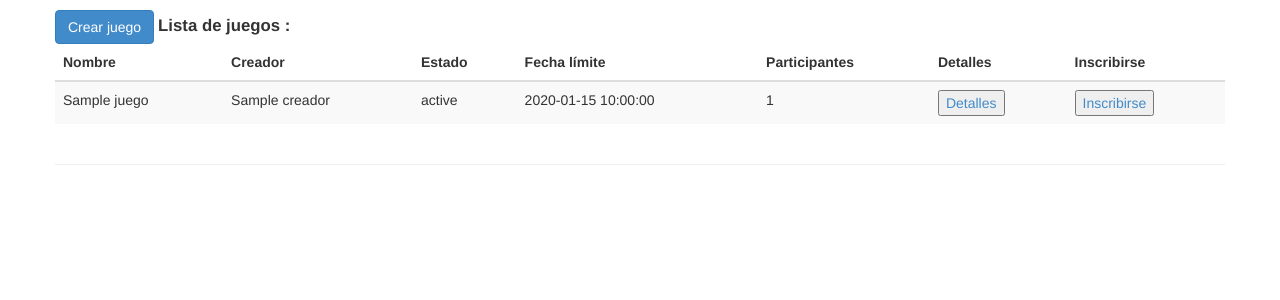
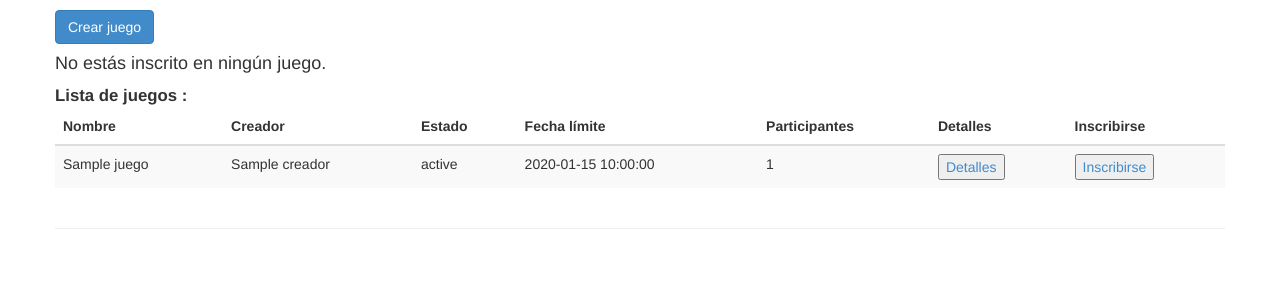
Before and after one commit to AlvaroMAM/GNSS-Galileo, a Flask app: page /juegos in a window 1280 px wide. Shown: the part 51-351 px from the top of the page. Run offline with Flask 2, Linux system fonts and the light colour scheme; a database or web service that is not in the repository returns one stand-in record (values such as "Sample title"); some libraries are stand-ins or nearby versions.

Commit message:
Cambios en /juegos para mostrar inscritos, cambios de texto en /misJuegos

```diff
--- a/app.py
+++ b/app.py
@@ -27,18 +27,18 @@ def index():
 @app.route("/juegos")
 def games ():
     #Juegos participando
-    participando= juegosCollection.find({ })
+    participando= current_user.juegosParticipados
 	#Mostrar todos los juegos excepto los del user
     estado_juego="activo"
     list_juegos = juegosCollection.find( { "creador": { "$ne" : current_user.userEmail } })
-    return render_template('juegos.html',estado=estado_juego,juegos=list_juegos,user=current_user, verBotonInscribirse=True)
+    return render_template('juegos.html', list_participados=participando, estado=estado_juego,juegos=list_juegos,user=current_user, verTodos=True)
 
 @app.route("/misJuegos")
 def myGames ():
 	#Mostrar los juegos abiertos del usuario
 	list_juegos = juegosCollection.find({"creador": { "$eq" :current_user.userEmail}})
 	estado_juego="activo"
-	return render_template('juegos.html',estado=estado_juego,juegos=list_juegos,user=current_user,verBotonInscribirse=False)
+	return render_template('juegos.html', list_participados={},estado=estado_juego,juegos=list_juegos,user=current_user,verTodos=False)
 
 
 # Detalles del juego
@@ -46,7 +46,7 @@ def myGames ():
 def detalles ():
     id=request.values.get("_id")
     current_juego = juegos.find({"_id":ObjectId(id)})
-    return render_template('detalles.html',juego=current_juego,user=current_user) # Aun no existe
+    return render_template('detalles.html', juego=current_juego, user=current_user) # Aun no existe
 
 # Inscripcion al juego
 @app.route("/inscribir", methods=['POST'])
@@ -145,20 +145,10 @@ def logout():
     current_user.disconnect()
     return redirect('/')
 
-
 @app.route('/delete')
 def delete():
     email = request.form['userEmail']
     if email:
-        juegos_creados = juegosCollection.find({'creador' : email})
-        for juego in juegos_creados:
-            for participante in juego.participantes:
-                usuario = usersCollection.find({'userEmail': participante.userEmail})
-                nuevos_juegos = usuario.juegosParticipados.remove(juego)
-                juegos_update = {
-                    'juegosParticipados' : nuevos_juegos
-                }
-                usersCollection.update_one({'_id':participante.id},{'$set':juegos_update})
         response = juegosCollection.delete_many({'creador': email})
         for juego in current_user.juegosParticipados:
             for jugador in juego.participantes:
--- a/templates/juegos.html
+++ b/templates/juegos.html
@@ -3,6 +3,44 @@
 	<hr>
 	</br>
 	<a href="/crearjuego"><button type="submit" class=" btn btn-primary">Crear juego</button></a>
+
+	{% if verTodos %}
+		{% if list_participados[0] %}
+		<b><big>Juegos Inscritos :</big></b>
+		<div class="table-responsive">
+			<table class="table table-striped">
+				<thead>
+					<tr id="row">
+						<th class="nombre">Nombre</th>
+						<th class="creador">Creador</th>
+						<th class="estado">Estado</th>
+						<th class="fechaFin">Fecha límite</th>
+						<th class="participantes">Participantes</th>
+						<th class="func1">Detalles</th>
+					</tr>
+				</thead>
+				<tbody>
+					{% for juego in list_participados %}
+						<tr class="datas">
+							<td class="nombre">{{ list_participados["nombre"] }}</td>
+							<td class="creador">{{ list_participados["creador"] }}</td>
+							<td class="estado">{{ list_participados["estado"] }}</td>
+							<td class="fechaFin">{{ list_participados["fechaFin"] }}</td>
+							<td class="participantes">{{'0' if list_participados["participantes"] == None else list_participados["participantes"]|length}}</td>
+							<td class="func1"><a href="./detalles?_id={{ list_participados['_id'] }}"><button type="submit">Detalles</button></a></td>
+						</tr>
+					{% endfor %}
+				</tbody>
+			</table>
+		</div>
+		{% else %}
+			<h4>No estás inscrito en ningún juego.</h4>
+		{% endif %}
+	{% else %}
+
+	{% endif %}
+
+
 	{% if juegos[0] %}
 	<b><big>Lista de juegos :</big></b>
 	<div class="table-responsive">
@@ -15,7 +53,7 @@
 					<th class="fechaFin">Fecha límite</th>
 					<th class="participantes">Participantes</th>
 					<th class="func1">Detalles</th>
-					{% if verBotonInscribirse %}
+					{% if verTodos %}
 						<th class="func2">Inscribirse</th>
 					{% endif %}
 				</tr>
@@ -29,7 +67,7 @@
 						<td class="fechaFin">{{ juego["fechaFin"] }}</td>
 						<td class="participantes">{{'0' if juego["participantes"] == None else juego["participantes"]|length}}</td>
 						<td class="func1"><a href="./detalles?_id={{ juego['_id'] }}"><button type="submit">Detalles</button></a></td>
-						{% if verBotonInscribirse %}
+						{% if verTodos %}
 							<td class="func1"><a href="./inscribir?_id={{ juego['_id'] }}"><button type="submit">Inscribirse</button></a></td>
 						{% endif %}
 					</tr>
@@ -39,7 +77,11 @@
 		</table>
 	</div>
 		{% else %}
-			<h4>No hay juegos abiertos actualmente.</h4>
+			{% if verTodos %}
+				<h4>No hay juegos abiertos actualmente.</h4>
+			{% else %}
+				<h4>No has creado ningun juego.</h4>
+			{% endif %}
 		{% endif %}
 	<hr/>
 {% endblock content %}
```
